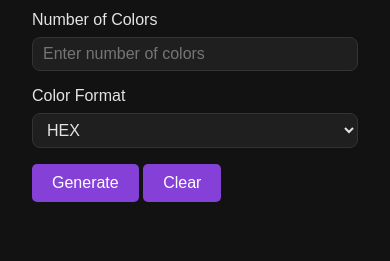
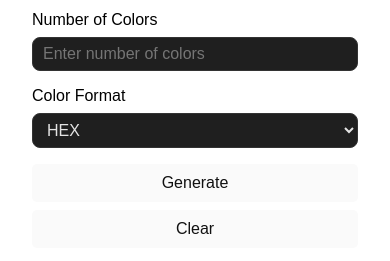
Before and after one commit to ashishshres/Color-Palette-Generator, a plain HTML site: page index.html in a window 390 px wide. Shown: the part 218-479 px from the top of the page. Drawn offline with nearby package versions, Linux system fonts and the light colour scheme.

Commit message:
style: update button background

```diff
--- a/sources/styles/app.css
+++ b/sources/styles/app.css
@@ -11,9 +11,14 @@ body {
     font-family: sans-serif;
 }
 
-body {
+.dark {
     background-color: #121212;
     color: #e4e4e4;
+}
+
+.light {
+    background-color: #e4e4e4;
+    color: #121212;
 }
 
 .app {
@@ -58,19 +63,26 @@ select {
     color: #e4e4e4;
 }
 
+.btns {
+    width: 100%;
+    display: flex;
+    gap: 0.5rem;
+    flex-wrap: wrap;
+}
+
 .btns button {
     padding: 10px 20px;
     border: transparent;
     border-radius: 5px;
-    background-color: #8540d8;
-    color: #fff;
+    background-color: #fafafa;
+    color: #111;
     font-size: 1rem;
     cursor: pointer;
     transition: all 0.15s ease-in-out;
 }
 
 button:hover {
-    background-color: #ab66ff;
+    background-color: #e2e2e2;
 }
 
 .colors {
@@ -128,4 +140,18 @@ button:hover {
     .color:hover {
         transform: scale(1);
     }
+    button {
+        width: 100%;
+    }
 }
+
+/* .toggleMode {
+    position: absolute;
+    right: 0;
+    top: 0;
+    margin: 2.7rem 2rem;
+}
+
+.toggleMode i {
+    font-size: 2rem;
+} */
```
